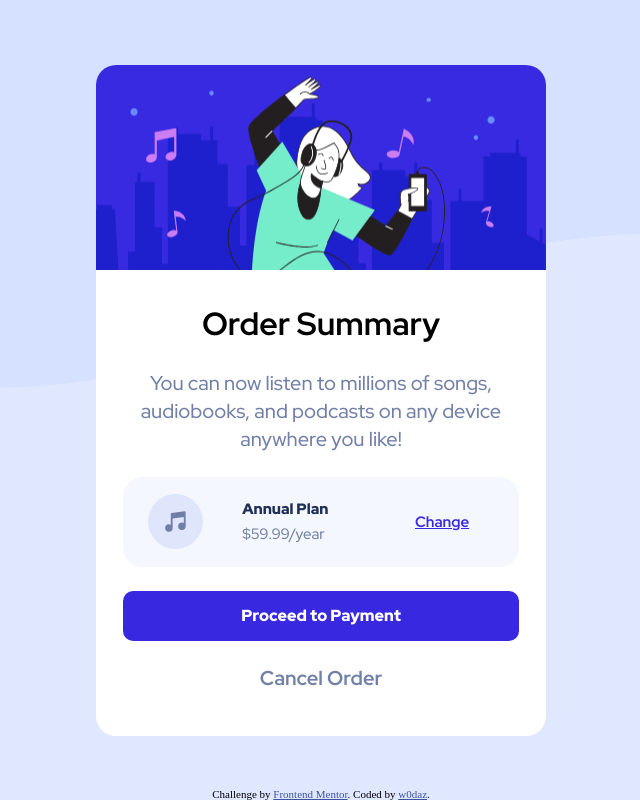
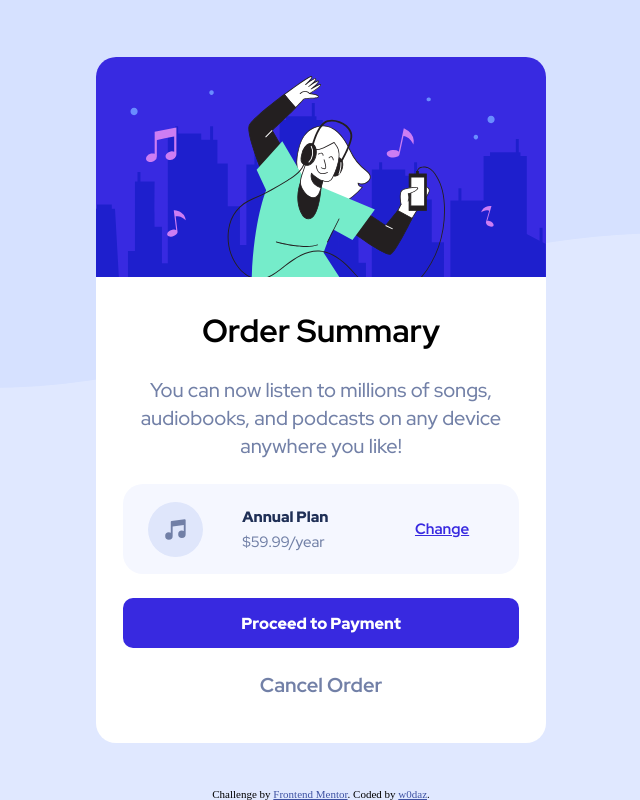
Before and after one commit to w0daz/Frontend-Mentor-Order-Summary-Component, a plain HTML site: page index.html in a window 1280 px wide. Shown: the whole page, without its empty margins (319-959 px from the left). Drawn offline with Linux system fonts and the light colour scheme.

Commit message:
fixed the hero section image

```diff
--- a/style.css
+++ b/style.css
@@ -36,7 +36,7 @@ main {
 
 .top {
     width: 100%;
-    height: 205px;
+    height: 220px;
     background-image: url(images/illustration-hero.svg);
     background-position: center;
     background-size: cover;
```
